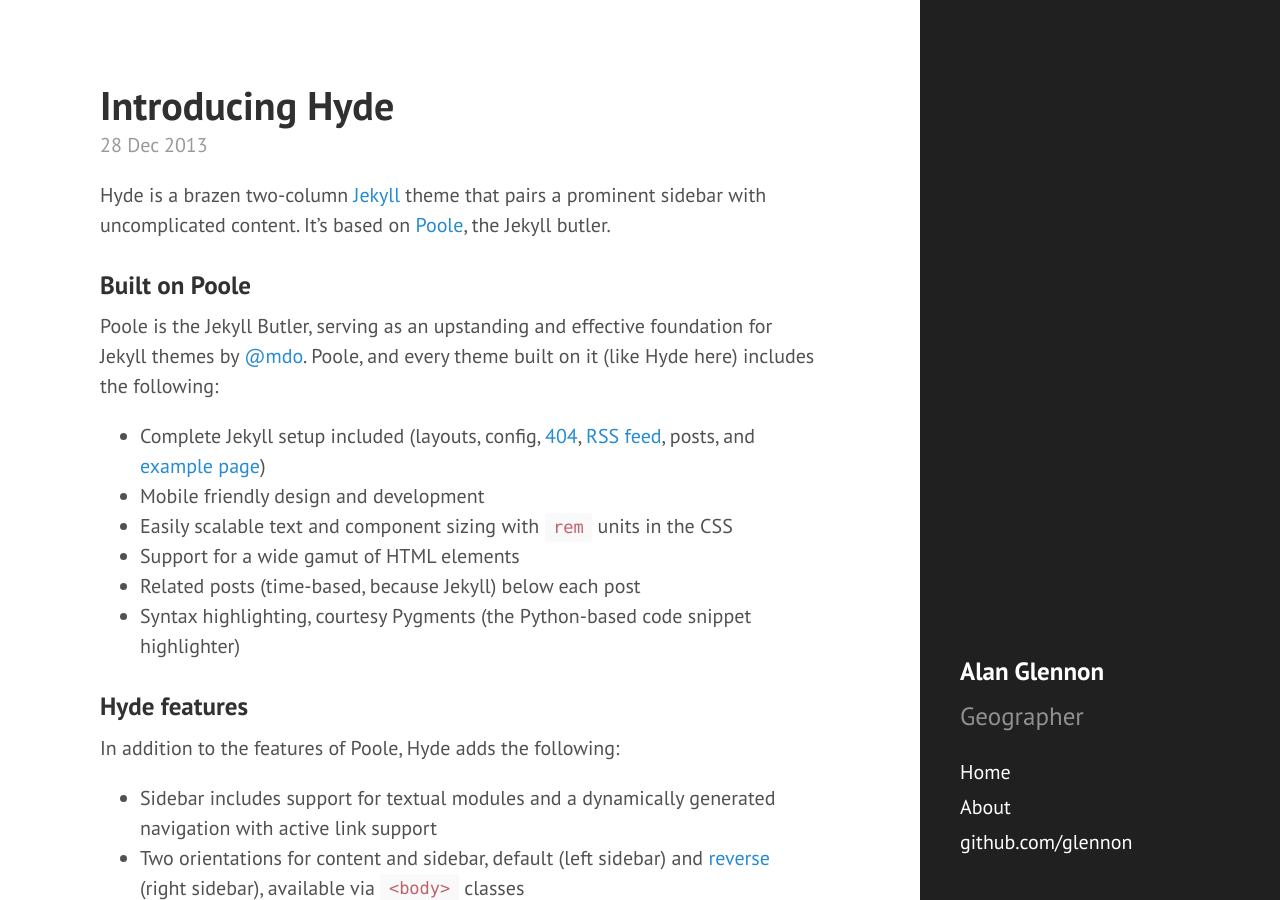
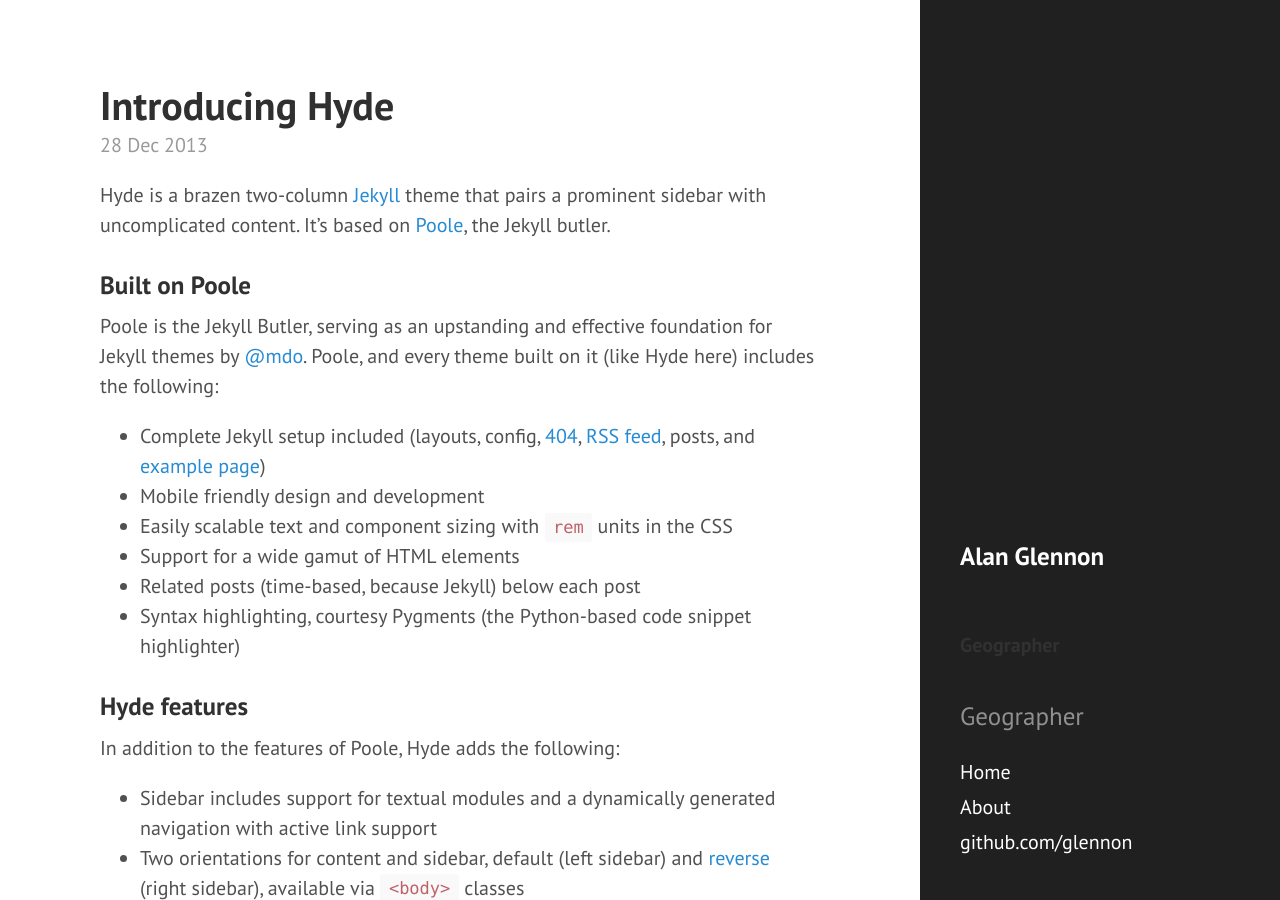
Before and after one commit to glennon/glennon.github.io, a Jekyll site: the page built from index.html, in a window 1280 px wide and 900 px high. Built offline with Jekyll 4.4.1, drawn with Linux system fonts in a browser that asks for light colours; the list of posts is cut into pages by our own code.

Commit message:
Update sidebar.html

```diff
--- a/_includes/sidebar.html
+++ b/_includes/sidebar.html
@@ -6,6 +6,9 @@
           {{ site.title }}
         </a>
       </h3>
+      <br />
+      <h4>{{ site.description }}</h4>
+      <br />
       <p class="lead">{{ site.description }}</p>
     </div>
 
```
